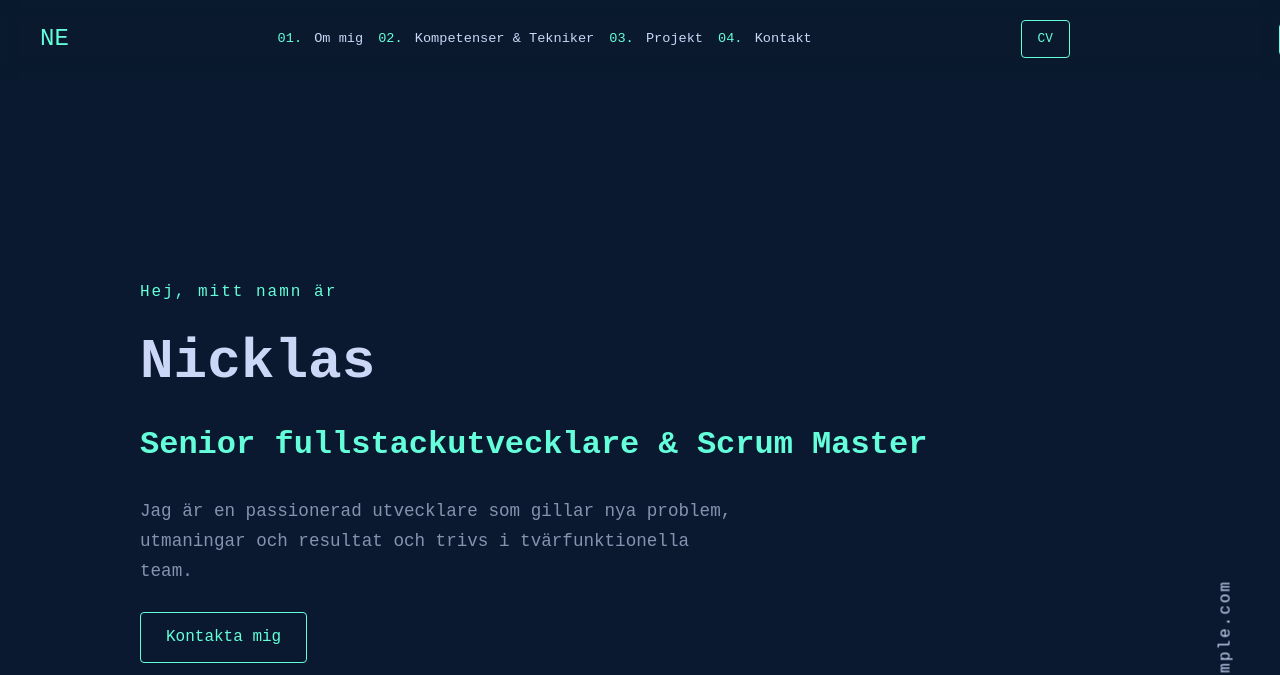
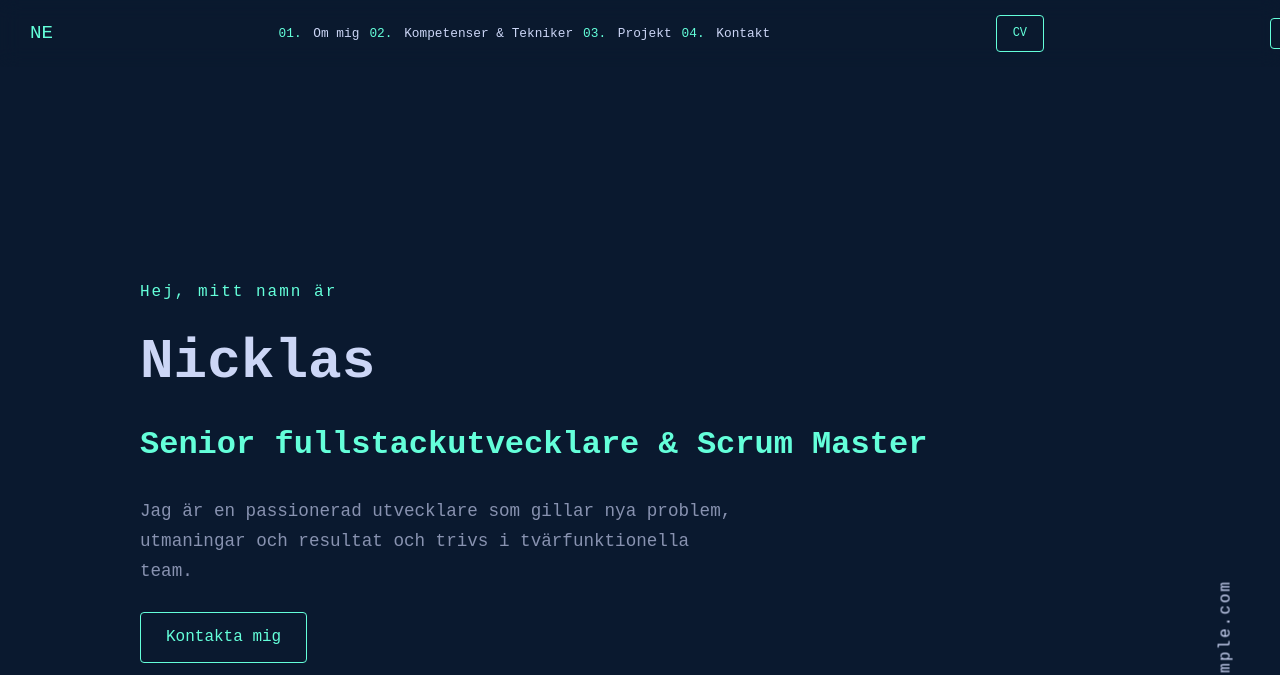
Before and after one commit to nicklas1988/portfolio-vue, a website: page index.html in a window 1280 px wide. Shown: the top 675 px of the page. Drawn offline with nearby package versions, Linux system fonts and the light colour scheme; a small style sheet from the web is missing.

Commit message:
Justera navigation: mindre logotyp, textstorlekar och avstånd för att menyn ska få plats på en rad.

```diff
--- a/style.css
+++ b/style.css
@@ -34,18 +34,20 @@ header {
   top: 0;
   left: 0;
   width: 100%;
-  padding: 20px 40px;
+  /* Reduce padding to allow nav items to fit on one row */
+  padding: 15px 30px;
   background: rgba(10, 25, 47, 0.8);
   backdrop-filter: blur(10px);
   z-index: 100;
-  gap: 20px;
+  gap: 10px;
   flex-wrap: nowrap;
 }
 
 /* Nav resume/CV button */
 .nav-container .resume {
   padding: 8px 16px;
-  font-size: 0.8em;
+  /* Slightly reduce font size on the CV button to save space */
+  font-size: 0.75em;
   color: var(--primary-color);
   border: 1px solid var(--primary-color);
   border-radius: 4px;
@@ -61,7 +63,8 @@ header {
 /* Language toggle button */
 .nav-container .lang-toggle {
   padding: 8px 12px;
-  font-size: 0.8em;
+  /* Slightly reduce font size on the language toggle to save space */
+  font-size: 0.75em;
   color: var(--primary-color);
   border: 1px solid var(--primary-color);
   background: transparent;
@@ -76,7 +79,8 @@ header {
 }
 
 .logo {
-  font-size: 1.5em;
+  /* Make the logo a bit smaller so it doesn't push other nav items */
+  font-size: 1.2em;
   color: var(--primary-color);
   font-family: 'Fira Code', monospace;
 }
@@ -84,7 +88,8 @@ header {
 .nav-links {
   list-style: none;
   display: flex;
-  gap: 15px;
+  /* Reduce spacing between nav links */
+  gap: 10px;
   margin: 0;
   padding: 0;
 }
@@ -92,7 +97,8 @@ header {
 .nav-links a {
   color: var(--text-color);
   text-decoration: none;
-  font-size: 0.85em;
+  /* Reduce nav link font size slightly for better fit */
+  font-size: 0.8em;
   transition: color 0.2s;
 }
 
```
